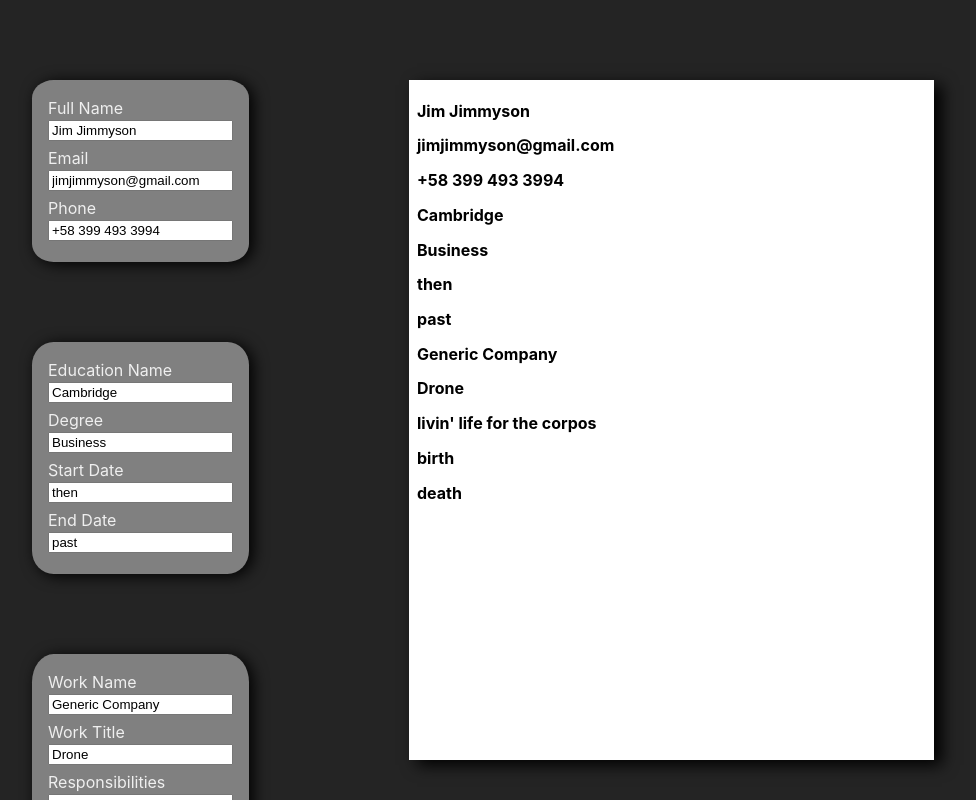
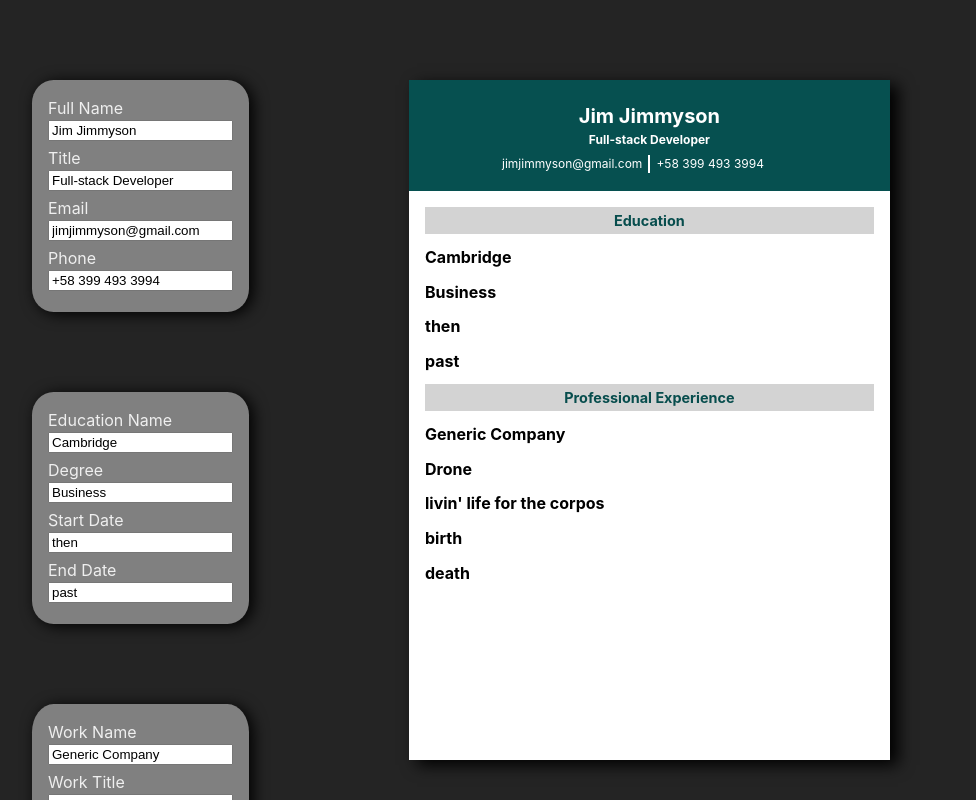
Before and after one commit to mojoro/react-cv-application, a React (Vite) app: page / in a window 1280 px wide. Shown: the top 800 px of the page, without its empty margins (48-1024 px from the left). Built offline with nearby package versions, Linux system fonts and the light colour scheme.

Commit message:
Create section headers and finish contact display

```diff
--- a/src/App.jsx
+++ b/src/App.jsx
@@ -1,10 +1,11 @@
 import { useState } from "react";
 import ResumeForm from "./components/ResumeForm";
-import ResumePreview from "./components/ResumePreview";
+import ResumeDisplay from "./components/ResumeDisplay";
 
 function App() {
   const [contactResponse, setContactResponse] = useState({
     name: "Jim Jimmyson",
+    title: "Full-stack Developer",
     email: "jimjimmyson@gmail.com",
     phone: "+58 399 493 3994",
   });
@@ -38,7 +39,7 @@ function App() {
         responses={stateProps}
         setResponses={stateSetters}
       ></ResumeForm>
-      <ResumePreview responses={stateProps}></ResumePreview>
+      <ResumeDisplay responses={stateProps}></ResumeDisplay>
     </>
   );
 }
--- a/src/components/ContactInputs.jsx
+++ b/src/components/ContactInputs.jsx
@@ -8,6 +8,15 @@ export default function ContactInputs({ handleChange, response }) {
           type="text"
           onChange={handleChange}
           defaultValue={response.name}
+        />
+      </div>
+      <div className="input-group">
+        <label htmlFor="title">Title</label>
+        <input
+          name="title"
+          type="text"
+          onChange={handleChange}
+          defaultValue={response.title}
         />
       </div>
       <div className="input-group">
--- a/src/components/ResumeContact.jsx
+++ b/src/components/ResumeContact.jsx
@@ -2,9 +2,10 @@ export default function ResumeContact({ response }) {
   const contactResponse = response;
   return (
     <div className="contact-display">
-      <h1>{contactResponse.name}</h1>
-      <h1>{contactResponse.email}</h1>
-      <h1>{contactResponse.phone}</h1>
+      <h1 className="name">{contactResponse.name}</h1>
+      <h2 className="title">{contactResponse.title}</h2>
+      <p className="email">{contactResponse.email}</p>
+      <p className="phone">{contactResponse.phone}</p>
     </div>
   );
 }
--- a/src/components/ResumeDisplay.jsx
+++ b/src/components/ResumeDisplay.jsx
@@ -6,10 +6,31 @@ export default function ResumeDisplay(props) {
   const [contactResponse, educationResponse, workResponse] = props.responses;
 
   return (
-    <div className="resume-display">
-      <ResumeContact response={contactResponse}></ResumeContact>
-      <ResumeEducation response={educationResponse}></ResumeEducation>
-      <ResumeExperience response={workResponse}></ResumeExperience>
+    <div className="preview-wrapper">
+      <div className="resume-display">
+        <ResumeContact response={contactResponse}></ResumeContact>
+        <div className="resume-body">
+          <h1 className="section-header">
+            {hasContent(educationResponse) ? "Education" : null}
+          </h1>
+          <ResumeEducation response={educationResponse}></ResumeEducation>
+          <h1 className="section-header">
+            {hasContent(workResponse) ? "Professional Experience" : null}
+          </h1>
+          <ResumeExperience response={workResponse}></ResumeExperience>
+        </div>
+      </div>
     </div>
   );
 }
+
+function hasContent(responseArray) {
+  for (const response of responseArray) {
+    for (const key in response) {
+      if (response[key]) {
+        return true;
+      }
+    }
+  }
+  return false;
+}
--- a/src/components/ResumeEducation.jsx
+++ b/src/components/ResumeEducation.jsx
@@ -1,11 +1,13 @@
 export default function ResumeEducation({ response }) {
+  if (!response) return null;
   const educationResponse = response;
-  return (
-    <div className="education-display">
-      <h1>{educationResponse[0].educationName}</h1>
-      <h1>{educationResponse[0].degree}</h1>
-      <h1>{educationResponse[0].educationDateStart}</h1>
-      <h1>{educationResponse[0].educationDateEnd}</h1>
+  const parsedResponses = educationResponse.map((entry, index) => (
+    <div className="education-entry" key={index}>
+      <h1>{entry.educationName}</h1>
+      <h1>{entry.degree}</h1>
+      <h1>{entry.educationDateStart}</h1>
+      <h1>{entry.educationDateEnd}</h1>
     </div>
-  );
+  ));
+  return <div className="education-display">{parsedResponses}</div>;
 }
--- a/src/components/ResumePreview.jsx
+++ /dev/null
@@ -1,9 +0,0 @@
-import ResumeDisplay from "./ResumeDisplay";
-
-export default function ResumePreview(props) {
-  return (
-    <div className="preview-wrapper">
-      <ResumeDisplay responses={props.responses}></ResumeDisplay>
-    </div>
-  );
-}
--- a/src/styles/index.css
+++ b/src/styles/index.css
@@ -48,16 +48,76 @@ body {
 }
 
 .preview-wrapper {
-  padding: 5rem;
-  flex: 1;
+  margin: 5rem;
+}
+
+.resume-tray {
+  height: 90vh;
+  width: calc(90vh * 210 / 297);
+  background-color: darkgoldenrod;
 }
 
 .resume-display {
   background-color: white;
   color: black;
   height: 85vh;
-  width: calc(85vh * 8.5 / 11);
+  width: calc(85vh * 210 / 297);
   font-size: 1vh;
-  padding: 1em;
   box-shadow: 8px 5px 15px 0px #000;
 }
+
+.contact-display {
+  background-color: rgb(6, 80, 80);
+  padding: 1em 1em 2em 1em;
+  color: white;
+  display: grid;
+  grid-template-columns: 1fr 1fr;
+  grid-template-rows: 1fr 0.5fr 0.5fr;
+}
+
+.contact-display > .name {
+  grid-column: 1 / -1;
+  text-align: center;
+  margin-bottom: 0;
+  align-self: end;
+  font-size: 2.5em;
+}
+
+.contact-display > .title {
+  grid-column: 1 / -1;
+  text-align: center;
+  margin: 0;
+}
+
+.contact-display > .email {
+  text-align: right;
+  padding-right: 0.5em;
+  border-right: 1px solid white;
+  font-size: 1.5em;
+  margin: 0;
+  align-self: center;
+}
+
+.contact-display > .phone {
+  padding-left: 0.5em;
+  border-left: 1px solid white;
+  font-size: 1.5em;
+  margin: 0;
+  align-self: center;
+}
+
+.resume-body {
+  margin: 2em;
+}
+
+.section-header {
+  width: 100%;
+  text-align: center;
+  color: rgb(7, 77, 77);
+  background-color: lightgray;
+  font-size: 1.8em;
+  padding: 0.2em 0;
+}
+
+.education-display {
+}
```
